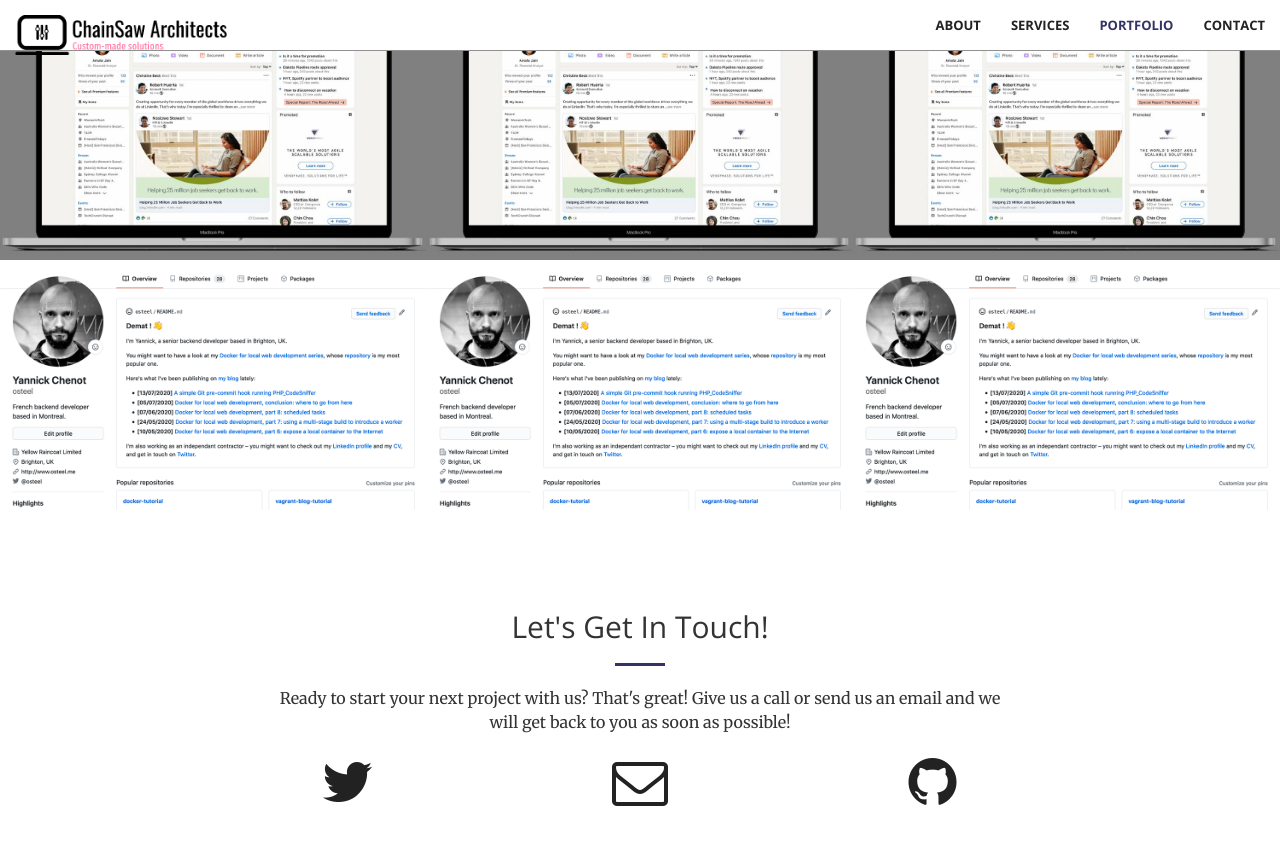
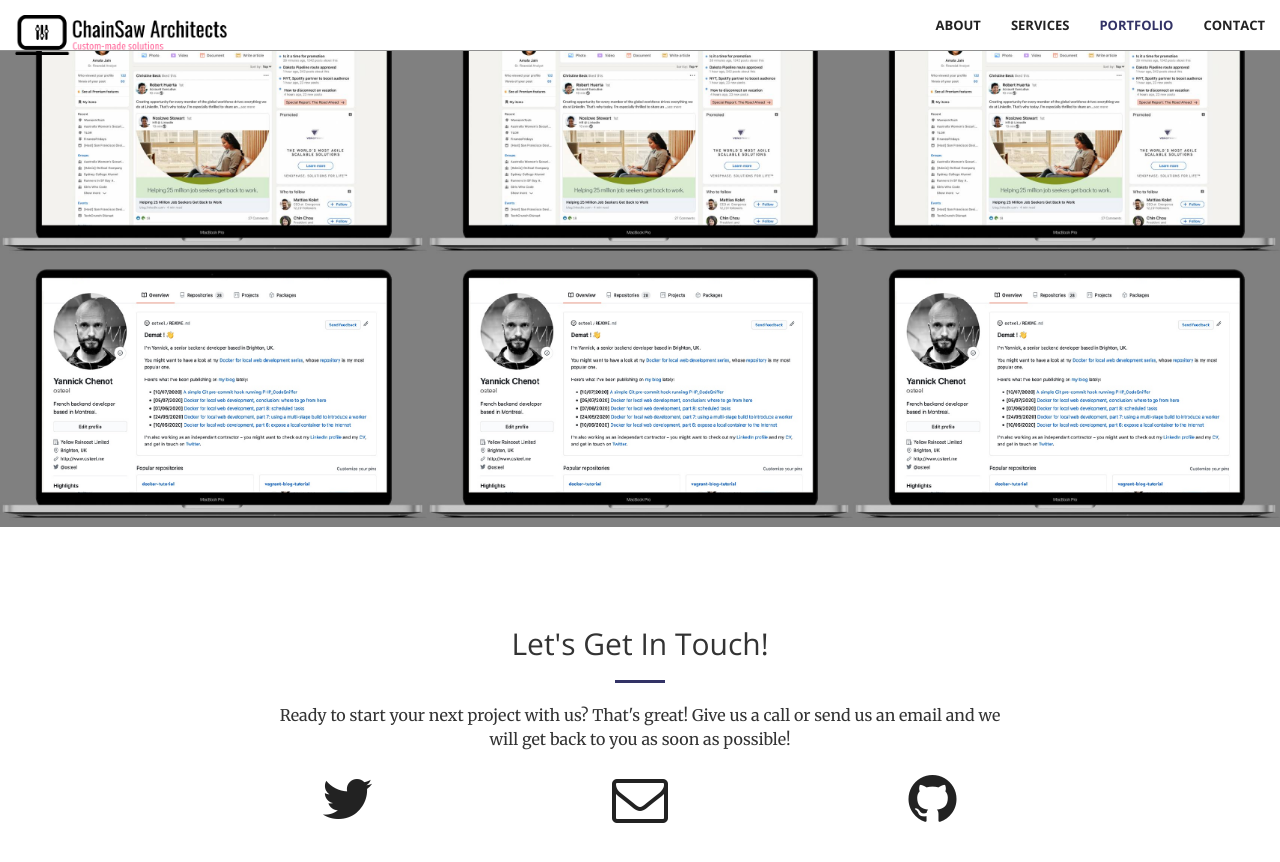
Before and after one commit to ChainSaw-Architects/ChainSaw-Architects.github.io, a Jekyll site: the page built from index.html, in a window 1280 px wide and 900 px high, scrolled down 1959 px. Shown: the top 862 px of the window. Built offline with Jekyll 4.4.1, drawn with Linux system fonts in a browser that asks for light colours.

Commit message:
Images change

```diff
--- a/_includes/portfolio.html
+++ b/_includes/portfolio.html
@@ -48,7 +48,7 @@
             </div>
             <div class="col-lg-4 col-sm-6">
                 <a href="#" class="portfolio-box">
-                    <img src="img/portfolio/4.png" class="img-responsive" alt="">
+                    <img src="img/portfolio/4.jpg" class="img-responsive" alt="">
                     <div class="portfolio-box-caption">
                         <div class="portfolio-box-caption-content">
                             <div class="project-category text-faded">
@@ -63,7 +63,7 @@
             </div>
             <div class="col-lg-4 col-sm-6">
                 <a href="#" class="portfolio-box">
-                    <img src="img/portfolio/5.png" class="img-responsive" alt="">
+                    <img src="img/portfolio/5.jpg" class="img-responsive" alt="">
                     <div class="portfolio-box-caption">
                         <div class="portfolio-box-caption-content">
                             <div class="project-category text-faded">
@@ -78,7 +78,7 @@
             </div>
             <div class="col-lg-4 col-sm-6">
                 <a href="#" class="portfolio-box">
-                    <img src="img/portfolio/6.png" class="img-responsive" alt="">
+                    <img src="img/portfolio/6.jpg" class="img-responsive" alt="">
                     <div class="portfolio-box-caption">
                         <div class="portfolio-box-caption-content">
                             <div class="project-category text-faded">
```
Also changed, not shown: README.md, img/portfolio/4.jpg (added), img/portfolio/4.png (deleted), img/portfolio/5.jpg (added), img/portfolio/5.png (deleted), img/portfolio/6.jpg (added), img/portfolio/6.png (deleted), 1 other file.
